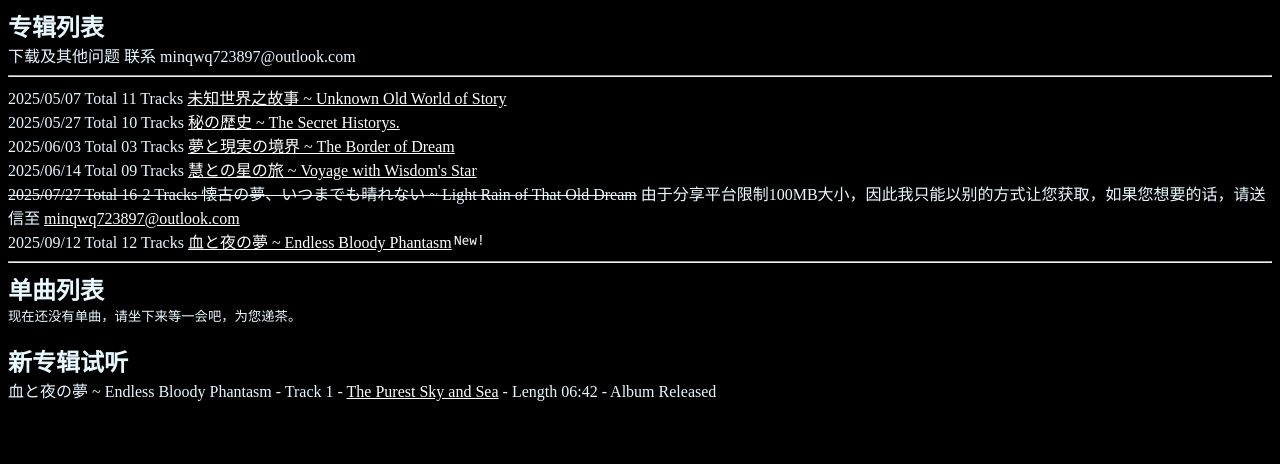
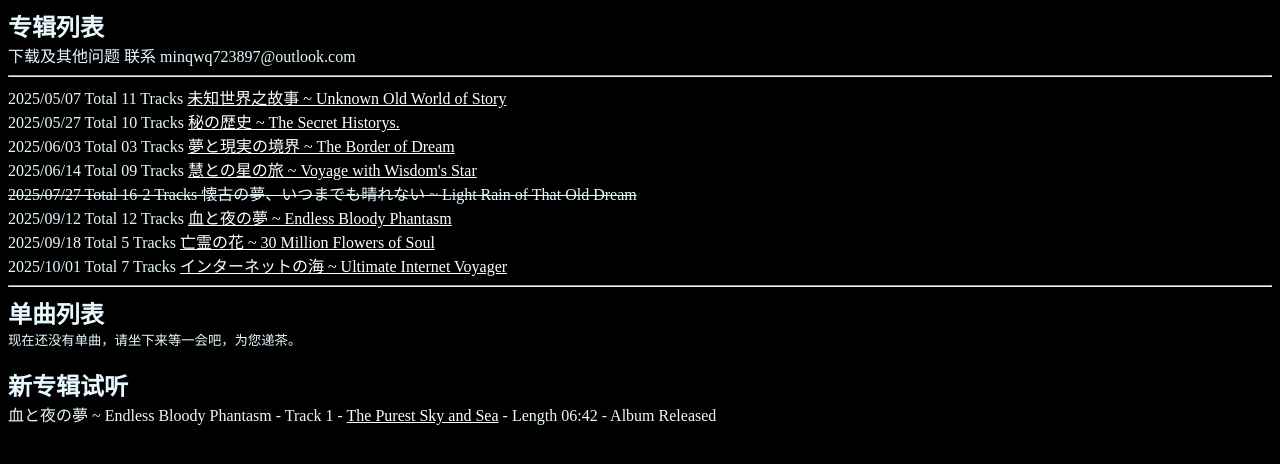
Before and after one commit to minqwq/minqwq.github.io, a plain HTML site: page music/index.html in a window 1280 px wide. Drawn offline with Linux system fonts and the light colour scheme.

Commit message:
add 2 new albums

```diff
--- a/music/index.html
+++ b/music/index.html
@@ -13,8 +13,10 @@
 <p>2025/05/27 Total 10 Tracks <a href="https://mine7.lanzoum.com/ieCu92xbu6gj">秘の歴史 ~ The Secret Historys.</a></p>
 <p>2025/06/03 Total 03 Tracks <a href="https://mine7.lanzoum.com/iDW002xymivg">夢と現実の境界 ~ The Border of Dream</a></p>
 <p>2025/06/14 Total 09 Tracks <a href="https://mine7.lanzoum.com/ikCur2yqtmhg">慧との星の旅 ~ Voyage with Wisdom's Star</a></p>
-<s><p>2025/07/27 Total 16-2 Tracks 懐古の夢、いつまでも晴れない ~ Light Rain of That Old Dream</s> 由于分享平台限制100MB大小，因此我只能以别的方式让您获取，如果您想要的话，请送信至 <a href="mailto:minqwq723897@outlook.com">minqwq723897@outlook.com</a></p>
-<p>2025/09/12 Total 12 Tracks <a href="https://mine7.lanzoum.com/ipDPo35zrfta">血と夜の夢 ~ Endless Bloody Phantasm</a><img src="../lib/img/new_16px.png" /></p>
+<s><p>2025/07/27 Total 16-2 Tracks 懐古の夢、いつまでも晴れない ~ Light Rain of That Old Dream</s></p>
+<p>2025/09/12 Total 12 Tracks <a href="https://mine7.lanzoum.com/ipDPo35zrfta">血と夜の夢 ~ Endless Bloody Phantasm</a></p>
+<p>2025/09/18 Total 5 Tracks <a href="https://mine7.lanzoum.com/i37rv38a9jwh">亡霊の花 ~ 30 Million Flowers of Soul</a></p>
+<p>2025/10/01 Total 7 Tracks <a href="https://mine7.lanzoum.com/ij6IJ38a9kta">インターネットの海 ~ Ultimate Internet Voyager</a></p>
 <hr />
 <h2>单曲列表</h2>
 <small><p>现在还没有单曲，请坐下来等一会吧，为您递茶。</p></small>
```
